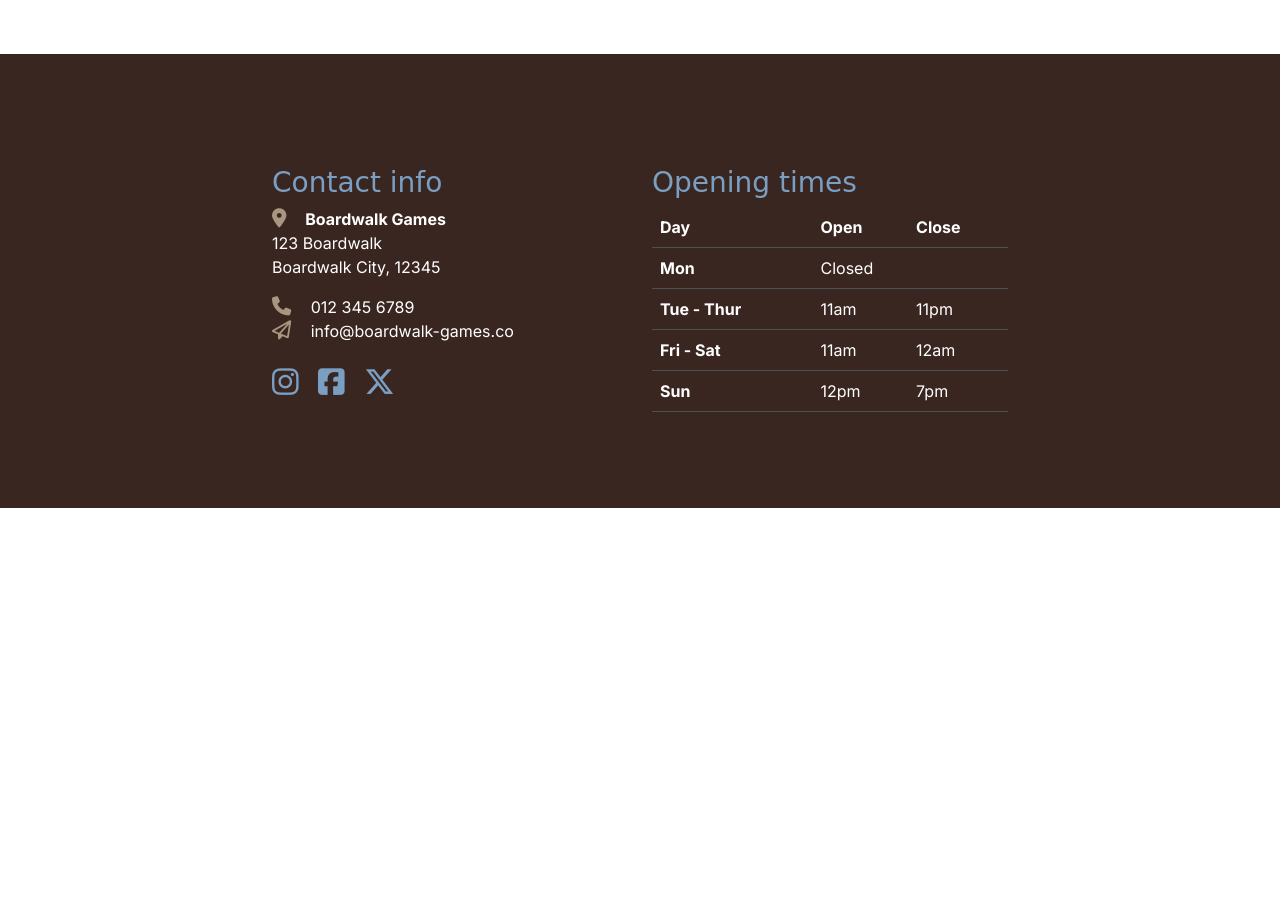
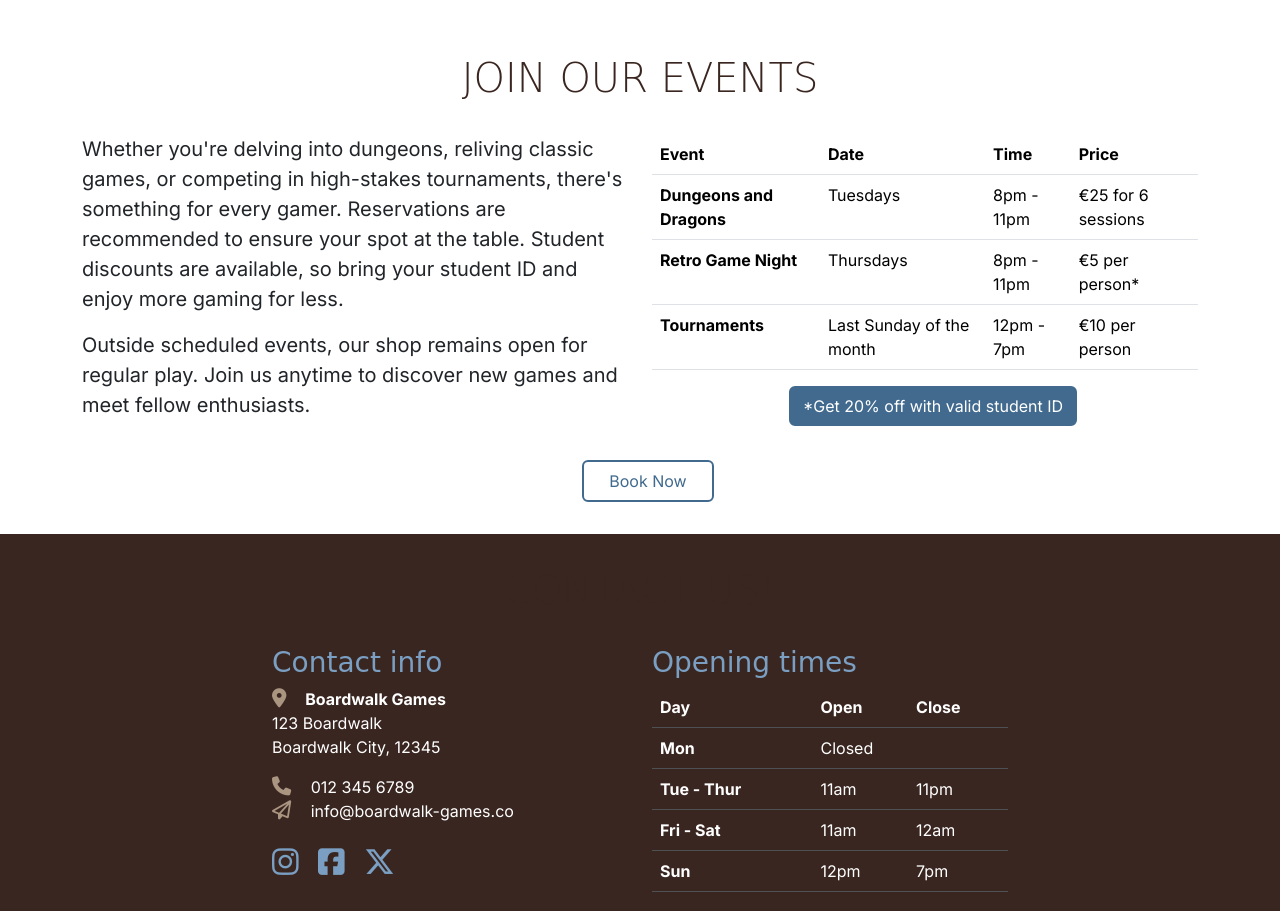
Before and after one commit to b0bengo/boardwalk-games, a plain HTML site: page index.html in a window 1280 px wide. Shown: the part 1120-2031 px from the top of the page. Before the commit the page ends 1628 px from the top, so only its background shows below. Drawn offline with nearby package versions, Linux system fonts and the light colour scheme; a web font is replaced by a local one.

Commit message:
Added Games selection in game library page

```diff
--- a/index.html
+++ b/index.html
@@ -42,6 +42,9 @@
           </li>
           <li class="nav-item">
             <a class="nav-link" href="#">Services</a>
+          </li>
+          <li class="nav-item">
+            <a class="nav-link" href="#events">Events</a>
           </li>
           <li class="nav-item">
             <a class="nav-link" href="game-library.html">Games</a>
@@ -193,6 +196,57 @@
         </div>
       </div>
     </section>
+
+    <section id = "events" class = "container section">
+      <div class="row">
+        <div class="col-12 text-center">
+          <h2 class="display-6">Join Our Events</h2>
+        </div>
+        <div class="col-12 col-xl-6">
+          <p class = "lead">Whether you're delving into dungeons, reliving classic games, or competing in high-stakes tournaments, there's something for every gamer.
+            Reservations are recommended to ensure your spot at the table. Student discounts are available, so bring your student ID and enjoy more gaming for less.</p>
+          <p class = "lead">Outside scheduled events, our shop remains open for regular play. Join us anytime to discover new games and meet fellow enthusiasts.</p>
+        </div>
+        <div class="col-12 col-xl-6 ">
+          <table class="table">
+            <thead>
+                <tr>
+                    <th scope="col">Event</th>
+                    <th scope="col">Date</th>
+                    <th scope="col">Time</th>
+                    <th scope="col">Price</th>
+                </tr>
+            </thead>
+            <tbody>
+                <tr>
+                    <th scope="row">Dungeons and Dragons</th>
+                    <td>Tuesdays</td>
+                    <td>8pm - 11pm</td>
+                    <td>€25 for 6 sessions</td>
+                </tr>
+                <tr>
+                    <th scope="row">Retro Game Night</th>
+                    <td>Thursdays</td>
+                    <td>8pm - 11pm</td>
+                    <td>€5 per person*</td>
+                </tr>
+                <tr>
+                    <th scope="row">Tournaments</th>
+                    <td>Last Sunday of the month</td>
+                    <td>12pm - 7pm</td>
+                    <td>€10 per person</td>
+                </tr>
+            </tbody>
+        </table>
+        <div class="d-flex justify-content-center mt-3">
+          <a href="" class="btn custom-button-filled ms-lg-3">*Get 20% off with valid student ID</a>
+        </div>
+        </div>
+        <div class="col-12 text-center mt-4">
+          <a href="" class="btn custom-button-outline ms-lg-3">Book Now</a>
+        </div>
+      </div>
+    </section>
   </main>
 
   <!-- mt-auto pushes footer down to the bottom of the page -->
```
Also changed, not shown: booking.html (+4 -1 lines), game-library.html (+53 -1 lines), success.html (+3 -0 lines).
